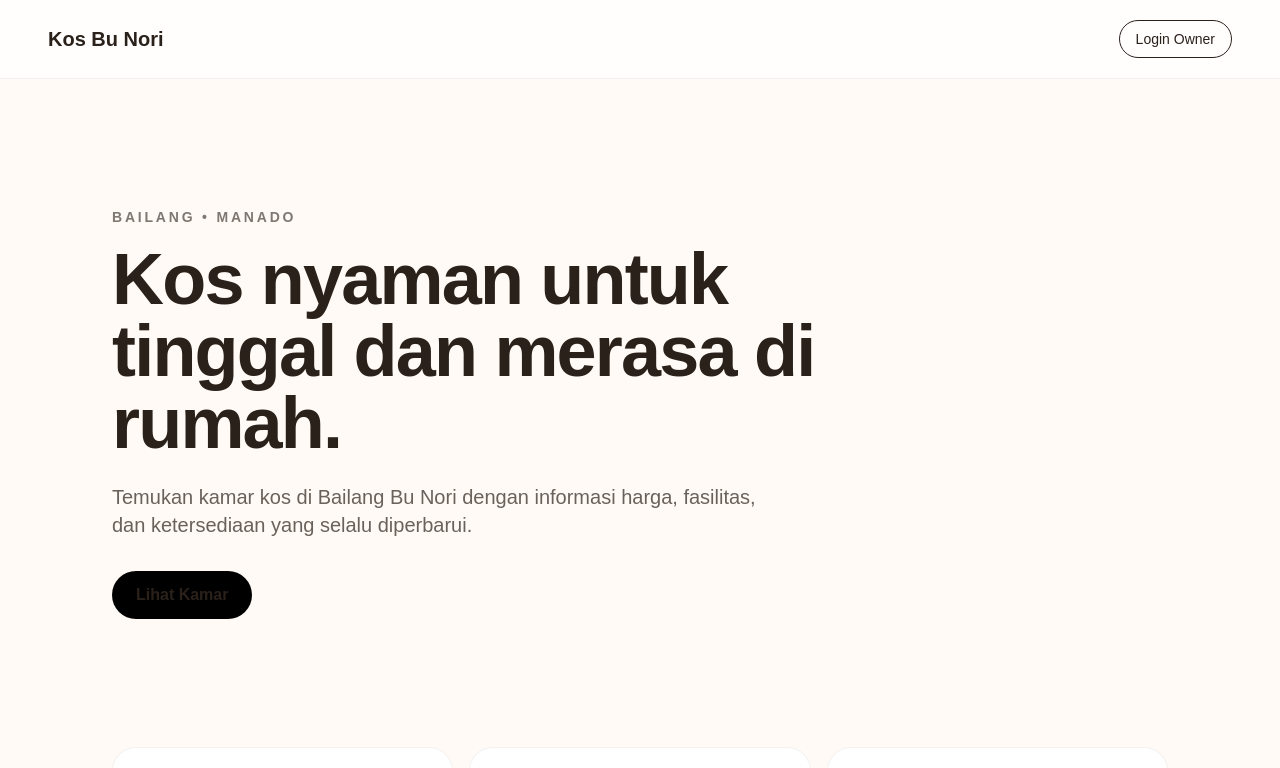
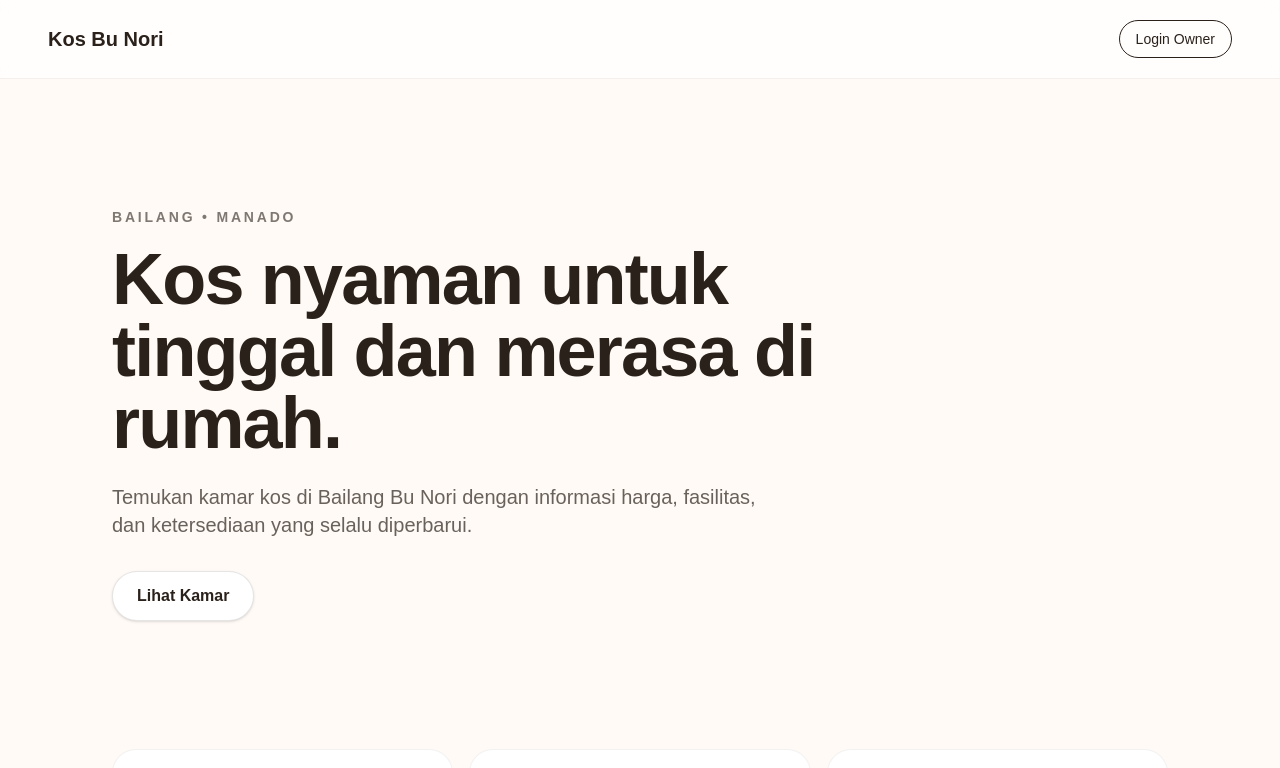
Before and after one commit to ocha-ctrl/Kosan-mamak, a Next.js app: page / in a window 1280 px wide. Shown: the top 768 px of the page. Built offline with nearby package versions, Linux system fonts and the light colour scheme.

Commit message:
Change Lihat Kamar button to light style

```diff
--- a/app/page.tsx
+++ b/app/page.tsx
@@ -13,7 +13,7 @@ export default function Home() {
           <p className="text-sm font-semibold uppercase tracking-[0.2em] opacity-60">Bailang • Manado</p>
           <h1 className="mt-4 text-5xl md:text-7xl font-bold tracking-tight">Kos nyaman untuk tinggal dan merasa di rumah.</h1>
           <p className="mt-6 text-lg md:text-xl opacity-70 max-w-2xl">Temukan kamar kos di Bailang Bu Nori dengan informasi harga, fasilitas, dan ketersediaan yang selalu diperbarui.</p>
-          <Link href="/kamar" className="inline-block mt-8 rounded-full bg-black text-white px-6 py-3 font-semibold hover:opacity-80 transition">Lihat Kamar</Link>
+          <Link href="/kamar" className="inline-block mt-8 rounded-full bg-white text-black border border-black/10 px-6 py-3 font-semibold shadow-sm hover:bg-black/5 transition">Lihat Kamar</Link>
         </div>
       </section>
 
```
